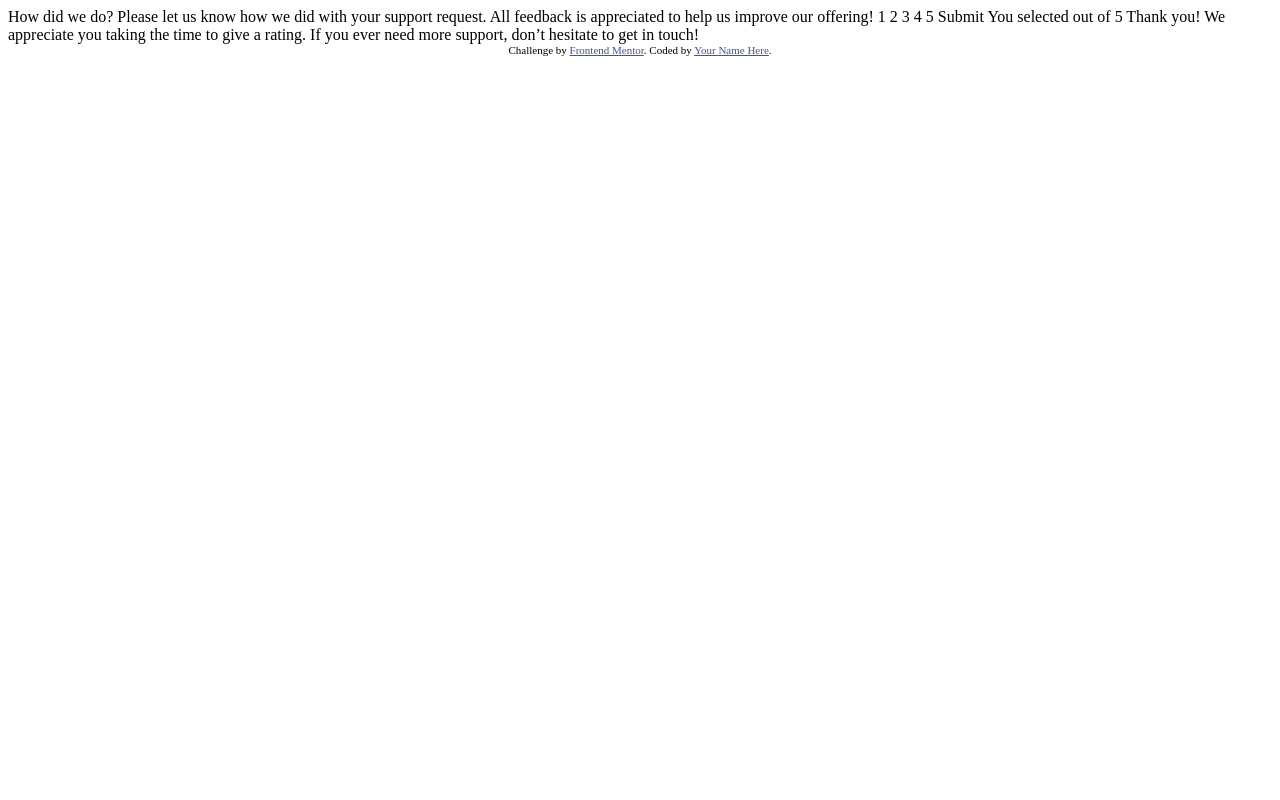
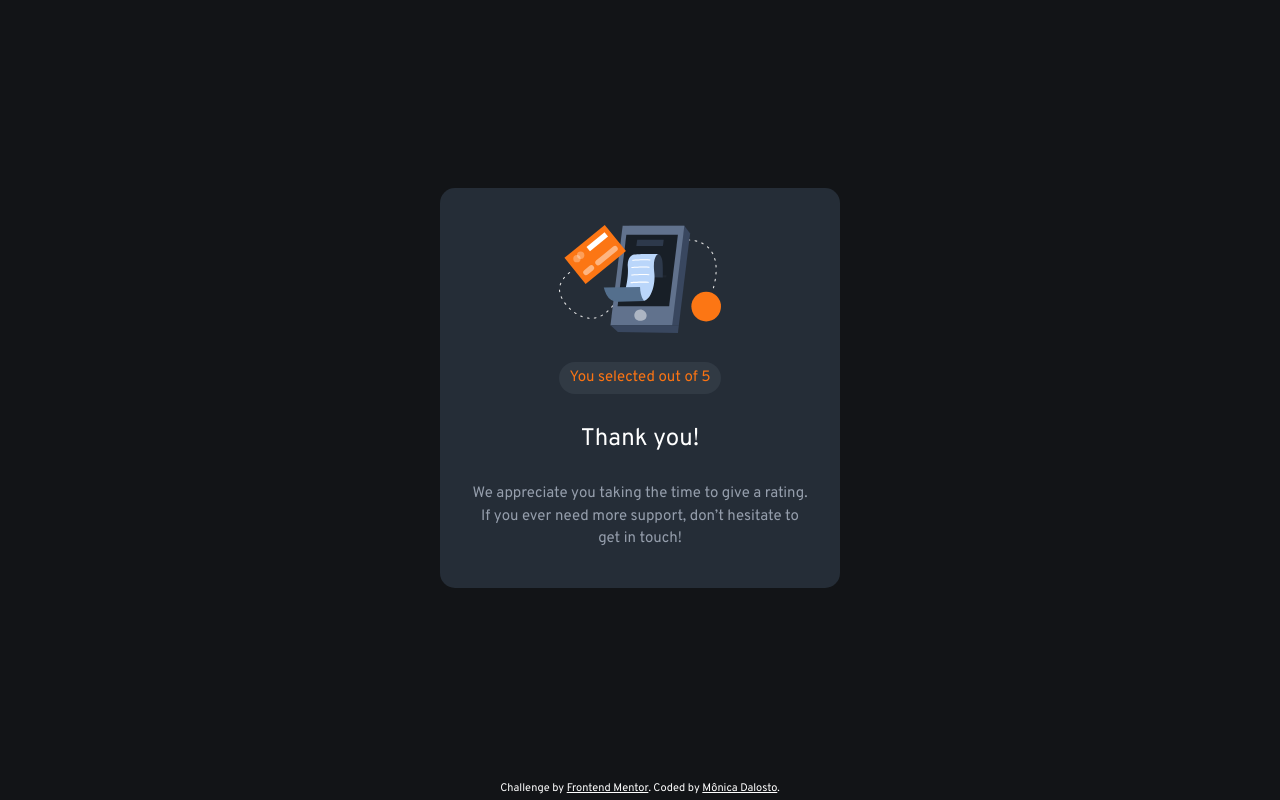
Before and after one commit to MonicaDalosto/frontend-mentor-challenge07-interactive-rating-component, a plain HTML site: page index.html in a window 1280 px wide. Drawn offline with Linux system fonts and the light colour scheme.

Commit message:
Finished the Html e Css

```diff
--- /dev/null
+++ b/css/style.css
@@ -0,0 +1,157 @@
+@import url('https://fonts.googleapis.com/css2?family=Overpass:wght@400;700&display=swap');
+/*
+Primary Colors
+- Orange: hsl(25, 97%, 53%);
+
+Neutral Colors
+- White: hsl(0, 0%, 100%);
+- Light Grey: hsl(217, 12%, 63%);
+- Medium Grey: hsl(216, 12%, 54%);
+- Dark Blue: hsl(213, 19%, 18%);
+- Very Dark Blue: hsl(216, 12%, 8%);
+*/
+
+* {
+  margin: 0;
+  padding: 0;
+  box-sizing: border-box;
+}
+
+html {
+  font-size: 62.5%;
+}
+
+.headings {
+  font-size: 2.4rem;
+  color: hsl(0, 0%, 100%);
+  font-weight: 400;
+}
+
+h2.headings {
+  padding: 1.5rem;
+}
+
+.font-style-general {
+  font-size: 1.4rem;
+  line-height: 1.5;
+}
+
+.color-light-grey {
+  color: hsl(217, 12%, 63%);
+}
+
+.p-orange {
+  color: hsl(25, 97%, 53%);
+  background-color: hsla(216, 12%, 54%, 0.14);
+  margin-top: 1rem;
+  border-radius: 5rem;
+  padding: 0.5rem 1rem;
+}
+
+.btn {
+  border-radius: 5rem;
+  border-style: none;
+  padding: 1rem;
+}
+
+.btn-grey {
+  background-color: hsla(216, 12%, 54%, 0.14);
+  width: 4rem;
+}
+
+.btn-orange {
+  background-color: hsl(25, 97%, 53%);
+  color: hsla(0, 0%, 100%, 0.8);
+  text-transform: uppercase;
+}
+
+button:hover {
+  cursor: pointer;
+  transition: all 0.5s ease-out;
+}
+
+button.btn-grey:hover {
+  background-color: hsl(217, 12%, 63%);
+  color: hsl(0, 0%, 100%);
+}
+
+button.btn-orange:hover {
+  background-color: hsl(0, 0%, 100%);
+  color: hsl(25, 97%, 53%);
+}
+
+body {
+  font-family: 'Overpass', sans-serif;
+  background-color: hsl(216, 12%, 8%);
+  height: 100vh;
+}
+
+.container {
+  background-color: hsl(213, 19%, 18%);
+  width: 33rem;
+  height: 35rem;
+  margin: auto;
+  padding: 2.5rem;
+  border-radius: 1.5rem;
+}
+
+/* == POSITION == */
+.flex-column-around {
+  display: flex;
+  flex-direction: column;
+  justify-content: space-around;
+}
+
+.flex-between {
+  display: flex;
+  justify-content: space-between;
+}
+
+.align-center {
+  align-items: center;
+  text-align: center;
+}
+
+.hidden {
+  display: none;
+}
+
+footer {
+  text-align: center;
+  padding: 0.5rem;
+}
+
+.attribution p {
+  font-size: 1.1rem;
+  text-align: center;
+  display: inline;
+  color: hsl(0, 0%, 100%);
+}
+
+.attribution a {
+  color: hsl(0, 0%, 100%);
+}
+
+@media screen and (min-width: 950px) {
+  .container {
+    width: 40rem;
+    height: 40rem;
+    padding: 3rem;
+  }
+
+  .font-style-general {
+    font-size: 1.5rem;
+  }
+
+  .btn {
+    padding: 1.5rem;
+  }
+
+  .btn-grey {
+    width: 5rem;
+  }
+
+  .color-orange {
+    padding: 0.5rem 1.5rem;
+  }
+}
--- a/index.html
+++ b/index.html
@@ -3,47 +3,51 @@
 <head>
   <meta charset="UTF-8">
   <meta name="viewport" content="width=device-width, initial-scale=1.0"> <!-- displays site properly based on user's device -->
-
   <link rel="icon" type="image/png" sizes="32x32" href="./images/favicon-32x32.png">
-
   <title>Frontend Mentor | Interactive rating component</title>
 
-  <!-- Feel free to remove these styles or customise in your own stylesheet 👍 -->
-  <style>
-    .attribution { font-size: 11px; text-align: center; }
-    .attribution a { color: hsl(228, 45%, 44%); }
-  </style>
+  <link rel="stylesheet" href="css/style.css">
+
 </head>
-<body>
+<body class="flex-column-around">
+  <!-- Rating state start -->
+  <main class="container flex-column-around hidden">
+    <div class="img-container">
+      <img class="btn btn-grey" src="images/icon-star.svg" alt="icon-star">
+    </div>
+    <h1 class="headings">How did we do?</h1>
+    <p class="font-style-general color-light-grey">
+      Please let us know how we did with your support request. All feedback is appreciated to help us improve our offering!
+    </p>
+    <div class="rating-container flex-between">
+      <button id="btn1" class="font-style-general color-light-grey btn btn-grey rating" type="button">1</button>
+      <button id="btn2" class="font-style-general color-light-grey btn btn-grey rating" type="button">2</button>
+      <button id="btn3" class="font-style-general color-light-grey btn btn-grey rating" type="button">3</button>
+      <button id="btn4" class="font-style-general color-light-grey btn btn-grey rating" type="button">4</button>
+      <button id="btn5" class="font-style-general color-light-grey btn btn-grey rating" type="button">5</button>
+    </div>
+    <button id="btn-submit" class="btn btn-orange" type="submit">Submit</button>
+  </main>
+  <!-- Rating state end -->
+  <!-- Thank you state start -->
+  <main class="container flex-column-around align-center">
+    <div class="img-container">
+      <img class="" src="images/illustration-thank-you.svg" alt="icon">
+    </div>
+    <p id="rating-selected" class="font-style-general p-orange">You selected <!-- Add rating here --> out of 5</p>
+    <h2 class="headings">Thank you!</h2>
+    <p class="font-style-general color-light-grey">
+      We appreciate you taking the time to give a rating. If you ever need more support, don’t hesitate to get in touch!
+    </p>
+  </main>
+  <!-- Thank you state end -->
+  <footer>
+    <div class="attribution">
+      <p>Challenge by <a href="https://www.frontendmentor.io?ref=challenge" target="_blank">Frontend Mentor</a>.</p>
+      <p>Coded by <a href="https://github.com/MonicaDalosto" target="_blank">Mônica Dalosto</a>.</p>
+    </div>
+  </footer>
 
-  <!-- Rating state start -->
-
-  How did we do?
-
-  Please let us know how we did with your support request. All feedback is appreciated
-  to help us improve our offering!
-
-  1 2 3 4 5
-
-  Submit
-
-  <!-- Rating state end -->
-
-  <!-- Thank you state start -->
-
-  You selected <!-- Add rating here --> out of 5
-
-  Thank you!
-
-  We appreciate you taking the time to give a rating. If you ever need more support,
-  don’t hesitate to get in touch!
-
-  <!-- Thank you state end -->
-
-
-  <div class="attribution">
-    Challenge by <a href="https://www.frontendmentor.io?ref=challenge" target="_blank">Frontend Mentor</a>.
-    Coded by <a href="#">Your Name Here</a>.
-  </div>
+  <script src="js/script.js"></script>
 </body>
 </html>
```
Also changed, not shown: js/script.js (added), 1 other file.
